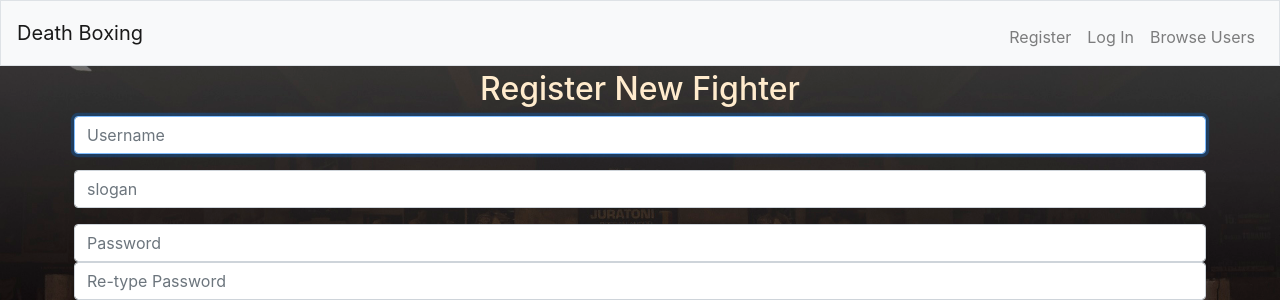
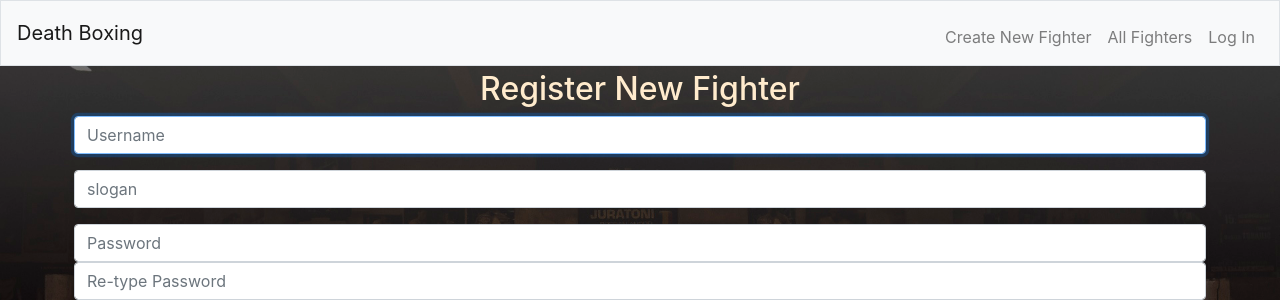
Before and after one commit to theslantedroom/legitdev, a Flask app: page /register in a window 1280 px wide. Shown: the top 300 px of the page. Run offline with Flask 2, Linux system fonts and the light colour scheme; some libraries are stand-ins or nearby versions.

Commit message:
push update

```diff
--- a/static/styles.css
+++ b/static/styles.css
@@ -71,10 +71,10 @@ main img
 {
     background-image: url('./img/paper.png');
     box-sizing: border-box;
-    word-wrap: break-word;
-    border: 1px solid #000;
+    /* word-wrap: break-word; */
+    border: 1px solid rgb(139, 19, 19);
     width: 275px;
-    /* height: 575px; */
+    /* height: 25px; */
     min-width: 250px;
     min-height: 250px;
     margin: auto;
@@ -83,6 +83,7 @@ main img
     margin-right: 2px;
     background-color: antiquewhite;
 }
+
 
 .profileCardIndex
 {
--- a/templates/layout.html
+++ b/templates/layout.html
@@ -35,7 +35,7 @@
 
     <body>
 
-        <nav class="navbar navbar-expand-md navbar-light bg-light border">
+        <nav class="navbar navbar-expand-md navbar-light bg-light border sticky-top">
             <a class="navbar-brand" href="/"><span class="">Death Boxing</span></a>
             <button aria-controls="navbar" aria-expanded="false" aria-label="Toggle navigation" class="navbar-toggler" data-target="#navbar" data-toggle="collapse" type="button">
                 <span class="navbar-toggler-icon"></span>
@@ -48,16 +48,17 @@
                         <!-- <li class="nav-item"><a class="nav-link" href="/buy">Buy</a></li> -->
                         <!-- <li class="nav-item"><a class="nav-link" href="/sell">Sell</a></li> -->
                         <!-- <li class="nav-item"><a class="nav-link" href="/history">History</a></li> -->
-                        <li class="nav-item"><a class="nav-link" href="/showusers">Browse Users</a></li>
+                        <li class="nav-item"><a class="nav-link" href="/showusers">All Fighters</a></li>
                     </ul>
                     <ul class="navbar-nav ml-auto mt-2">
                         <li class="nav-item"><a class="nav-link" href="/logout">Log Out</a></li>
                     </ul>
                 {% else %}
                     <ul class="navbar-nav ml-auto mt-2">
-                        <li class="nav-item"><a class="nav-link" href="/register">Register</a></li>
+                        <li class="nav-item"><a class="nav-link" href="/register">Create New Fighter</a></li>
+                        <li class="nav-item"><a class="nav-link" href="/showusers">All Fighters</a></li>
                         <li class="nav-item"><a class="nav-link" href="/login">Log In</a></li>
-                        <li class="nav-item"><a class="nav-link" href="/showusers">Browse Users</a></li>
+
                     </ul>
                 {% endif %}
             </div>
```
